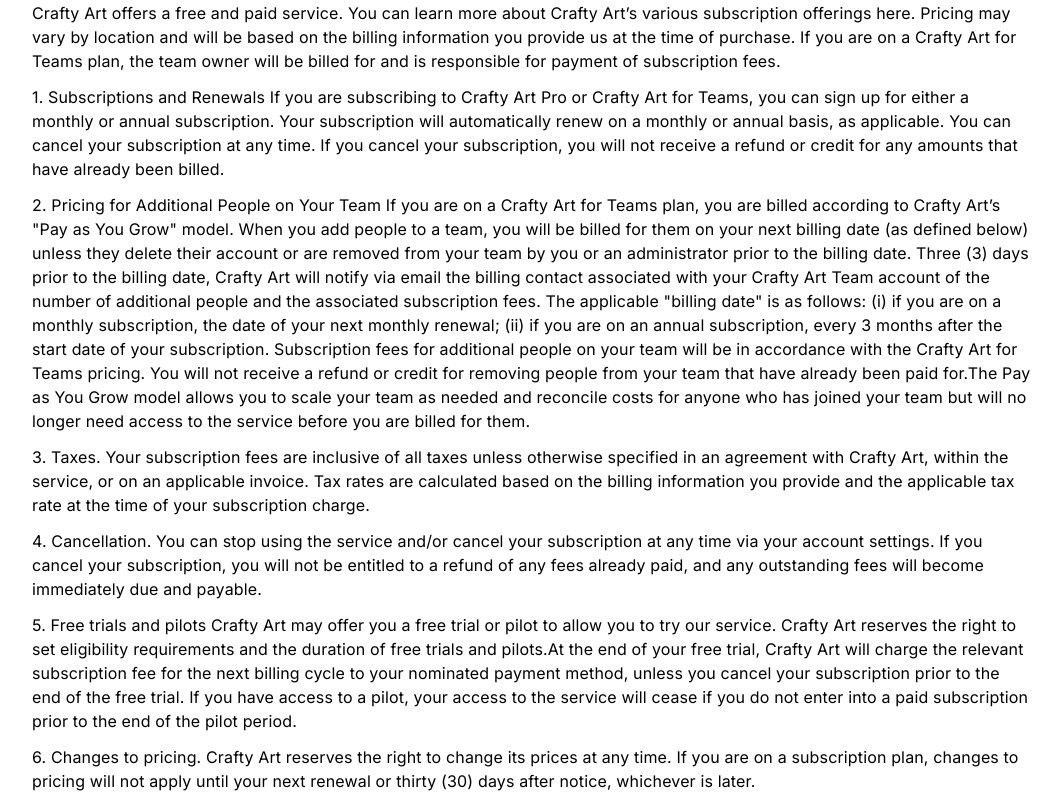
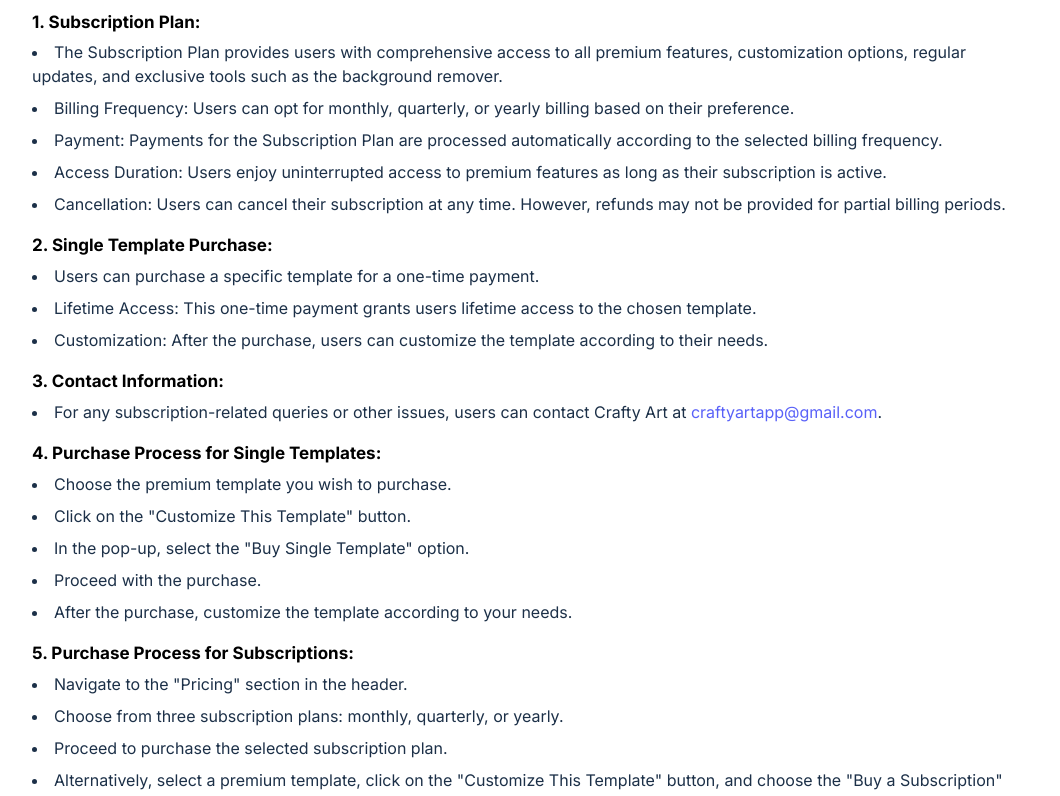
Before and after one commit to Tejaslakhani52/new-craft, a Next.js app: page /term-condition in a window 1280 px wide. Shown: the part 3380-4176 px from the top of the page, without its empty margins (108-1168 px from the left). Built offline with nearby package versions, Linux system fonts and the light colour scheme; no server answers.

Commit message:
dvdsvsdvd

```diff
--- a/package.json
+++ b/package.json
@@ -49,6 +49,7 @@
     "next": "^14.0.1",
     "postcss": "^8.4.33",
     "react": "^18.2.0",
+    "react-device-detect": "^2.2.3",
     "react-dom": "^18.2.0",
     "react-hot-toast": "^2.4.1",
     "react-iframe": "^1.8.5",
--- a/src/components/Home/dashboard/dashboardComponents/templatesBox/components/ImageBox.tsx
+++ b/src/components/Home/dashboard/dashboardComponents/templatesBox/components/ImageBox.tsx
@@ -8,6 +8,7 @@
 import { useRouter } from "next/router";
 import React, { useEffect, useRef, useState } from "react";
 import { useDispatch } from "react-redux";
+import { isMobile } from "react-device-detect";
 
 interface ImageBoxesProps {
   templates: DataType;
@@ -69,14 +70,14 @@
       key={templates.id_name}
       href={`/templates/p/${templates.id_name}`}
       onClick={(e) => {
-        if (screenWidth > 700) {
+        if (!isMobile) {
           e.preventDefault();
         }
       }}
     >
       <Box
         onClick={() => {
-          if (screenWidth > 700) {
+          if (!isMobile) {
             setIdName(templates?.id_name);
             setOpenModal(true);
             window.history.replaceState(
--- a/src/components/common/ImageBox.tsx
+++ b/src/components/common/ImageBox.tsx
@@ -4,6 +4,7 @@
 import Link from "next/link";
 import { useRouter } from "next/router";
 import React, { useEffect, useRef, useState } from "react";
+import { isMobile } from "react-device-detect";
 
 interface ImageBoxProps {
   templates: DataType | any;
@@ -69,7 +70,7 @@
       <Link
         href={`/templates/p/${templates.id_name}`}
         onClick={(e) => {
-          if (screenWidth > 700) {
+          if (!isMobile) {
             e.preventDefault();
           }
         }}
@@ -77,7 +78,7 @@
         <div
           className="w-full h-full p-[8px] relative"
           onClick={() => {
-            if (screenWidth > 700) {
+            if (!isMobile) {
               setIdName(templates?.id_name);
               setOpenModal(true);
               window.history.replaceState(
--- a/src/pages/term-condition/index.tsx
+++ b/src/pages/term-condition/index.tsx
@@ -1,3 +1,4 @@
+import { handleEmailClick } from "@/src/commonFunction/emailCheck";
 import { Box, Typography } from "@mui/material";
 import dynamic from "next/dynamic";
 import React from "react";
@@ -317,76 +318,139 @@
             6. Billing
           </Typography>
 
-          <Typography className="mb-3">
-            Crafty Art offers a free and paid service. You can learn more about
-            Crafty Art’s various subscription offerings here. Pricing may vary
-            by location and will be based on the billing information you provide
-            us at the time of purchase. If you are on a Crafty Art for Teams
-            plan, the team owner will be billed for and is responsible for
-            payment of subscription fees.
+          <Typography
+            variant="h3"
+            className=" text-[17px] mt-5 mb-2 font-[700]"
+          >
+            1. Subscription Plan:
           </Typography>
 
-          <Typography className="mb-3">
-            1. Subscriptions and Renewals If you are subscribing to Crafty Art
-            Pro or Crafty Art for Teams, you can sign up for either a monthly or
-            annual subscription. Your subscription will automatically renew on a
-            monthly or annual basis, as applicable. You can cancel your
-            subscription at any time. If you cancel your subscription, you will
-            not receive a refund or credit for any amounts that have already
-            been billed.
-          </Typography>
-          <Typography className="mb-3">
-            2. Pricing for Additional People on Your Team If you are on a Crafty
-            Art for Teams plan, you are billed according to Crafty Art’s "Pay as
-            You Grow" model. When you add people to a team, you will be billed
-            for them on your next billing date (as defined below) unless they
-            delete their account or are removed from your team by you or an
-            administrator prior to the billing date. Three (3) days prior to the
-            billing date, Crafty Art will notify via email the billing contact
-            associated with your Crafty Art Team account of the number of
-            additional people and the associated subscription fees. The
-            applicable "billing date" is as follows: (i) if you are on a monthly
-            subscription, the date of your next monthly renewal; (ii) if you are
-            on an annual subscription, every 3 months after the start date of
-            your subscription. Subscription fees for additional people on your
-            team will be in accordance with the Crafty Art for Teams pricing.
-            You will not receive a refund or credit for removing people from
-            your team that have already been paid for.The Pay as You Grow model
-            allows you to scale your team as needed and reconcile costs for
-            anyone who has joined your team but will no longer need access to
-            the service before you are billed for them.
-          </Typography>
-          <Typography className="mb-3">
-            3. Taxes. Your subscription fees are inclusive of all taxes unless
-            otherwise specified in an agreement with Crafty Art, within the
-            service, or on an applicable invoice. Tax rates are calculated based
-            on the billing information you provide and the applicable tax rate
-            at the time of your subscription charge.
-          </Typography>
-          <Typography className="mb-3">
-            4. Cancellation. You can stop using the service and/or cancel your
-            subscription at any time via your account settings. If you cancel
-            your subscription, you will not be entitled to a refund of any fees
-            already paid, and any outstanding fees will become immediately due
-            and payable.
-          </Typography>
-          <Typography className="mb-3">
-            5. Free trials and pilots Crafty Art may offer you a free trial or
-            pilot to allow you to try our service. Crafty Art reserves the right
-            to set eligibility requirements and the duration of free trials and
-            pilots.At the end of your free trial, Crafty Art will charge the
-            relevant subscription fee for the next billing cycle to your
-            nominated payment method, unless you cancel your subscription prior
-            to the end of the free trial. If you have access to a pilot, your
-            access to the service will cease if you do not enter into a paid
-            subscription prior to the end of the pilot period.
+          <li className="text-black max-sm:text-[15px] mb-2 max-2sm:text-[13px]  ">
+            {" "}
+            The Subscription Plan provides users with comprehensive access to
+            all premium features, customization options, regular updates, and
+            exclusive tools such as the background remover.
+          </li>
+          <li className="text-black max-sm:text-[15px] mb-2 max-2sm:text-[13px]  ">
+            Billing Frequency: Users can opt for monthly, quarterly, or yearly
+            billing based on their preference.
+          </li>
+          <li className="text-black max-sm:text-[15px] mb-2 max-2sm:text-[13px]  ">
+            Payment: Payments for the Subscription Plan are processed
+            automatically according to the selected billing frequency.
+          </li>
+          <li className="text-black max-sm:text-[15px] mb-2 max-2sm:text-[13px]  ">
+            Access Duration: Users enjoy uninterrupted access to premium
+            features as long as their subscription is active.
+          </li>
+          <li className="text-black max-sm:text-[15px] mb-2 max-2sm:text-[13px]  ">
+            Cancellation: Users can cancel their subscription at any time.
+            However, refunds may not be provided for partial billing periods.
+          </li>
+
+          <Typography
+            variant="h3"
+            className=" text-[17px] mt-5 mb-2 font-[700]"
+          >
+            2. Single Template Purchase:
           </Typography>
 
+          <li className="text-black max-sm:text-[15px] mb-2 max-2sm:text-[13px]  ">
+            {" "}
+            Users can purchase a specific template for a one-time payment.
+          </li>
+          <li className="text-black max-sm:text-[15px] mb-2 max-2sm:text-[13px]  ">
+            Lifetime Access: This one-time payment grants users lifetime access
+            to the chosen template.
+          </li>
+          <li className="text-black max-sm:text-[15px] mb-2 max-2sm:text-[13px]  ">
+            Customization: After the purchase, users can customize the template
+            according to their needs.
+          </li>
+
+          <Typography
+            variant="h3"
+            className=" text-[17px] mt-5 mb-2 font-[700]"
+          >
+            3. Contact Information:
+          </Typography>
+
+          <li className="text-black max-sm:text-[15px] mb-2 max-2sm:text-[13px]  ">
+            For any subscription-related queries or other issues, users can
+            contact Crafty Art at{" "}
+            <span
+              className="text-[#5961F8] cursor-pointer"
+              onClick={handleEmailClick}
+            >
+              {" "}
+              craftyartapp@gmail.com
+            </span>
+            .
+          </li>
+
+          <Typography
+            variant="h3"
+            className=" text-[17px] mt-5 mb-2 font-[700]"
+          >
+            4. Purchase Process for Single Templates:
+          </Typography>
+
+          <li className="text-black max-sm:text-[15px] mb-2 max-2sm:text-[13px]  ">
+            Choose the premium template you wish to purchase.
+          </li>
+          <li className="text-black max-sm:text-[15px] mb-2 max-2sm:text-[13px]  ">
+            Click on the "Customize This Template" button.
+          </li>
+          <li className="text-black max-sm:text-[15px] mb-2 max-2sm:text-[13px]  ">
+            In the pop-up, select the "Buy Single Template" option.
+          </li>
+          <li className="text-black max-sm:text-[15px] mb-2 max-2sm:text-[13px]  ">
+            Proceed with the purchase.
+          </li>
+          <li className="text-black max-sm:text-[15px] mb-2 max-2sm:text-[13px]  ">
+            After the purchase, customize the template according to your needs.
+          </li>
+
+          <Typography
+            variant="h3"
+            className=" text-[17px] mt-5 mb-2 font-[700]"
+          >
+            5. Purchase Process for Subscriptions:
+          </Typography>
+          <li className="text-black max-sm:text-[15px] mb-2 max-2sm:text-[13px]  ">
+            Navigate to the "Pricing" section in the header.
+          </li>
+          <li className="text-black max-sm:text-[15px] mb-2 max-2sm:text-[13px]  ">
+            Choose from three subscription plans: monthly, quarterly, or yearly.
+          </li>
+          <li className="text-black max-sm:text-[15px] mb-2 max-2sm:text-[13px]  ">
+            Proceed to purchase the selected subscription plan.
+          </li>
+          <li className="text-black max-sm:text-[15px] mb-2 max-2sm:text-[13px]  ">
+            Alternatively, select a premium template, click on the "Customize
+            This Template" button, and choose the "Buy a Subscription" option in
+            the pop-up.
+          </li>
+
+          <Typography
+            variant="h3"
+            className=" text-[17px] mt-5 mb-2 font-[700]"
+          >
+            6. No Purchase Limit:
+          </Typography>
+          <li className="text-black max-sm:text-[15px] mb-2 max-2sm:text-[13px]  ">
+            There is no limit to the number of templates a user can purchase.
+          </li>
+          <li className="text-black max-sm:text-[15px] mb-2 max-2sm:text-[13px]  ">
+            Each template comes with lifetime access after a one-time payment.
+          </li>
+
           <Typography className="mb-3">
-            6. Changes to pricing. Crafty Art reserves the right to change its
-            prices at any time. If you are on a subscription plan, changes to
-            pricing will not apply until your next renewal or thirty (30) days
-            after notice, whichever is later.
+            Please note that the above is a generic draft, and you may need to
+            tailor it further based on specific details or legal requirements
+            applicable to Crafty Art Pro. It's recommended to consult with legal
+            professionals to ensure compliance with applicable laws and
+            regulations.
           </Typography>
 
           <Typography
```
Also changed, not shown: src/components/singleTemplate/TemplateModal.tsx (+4 -23 lines), src/pages/referral-program/index.tsx (+9 -2 lines), src/pages/templates/p/[templateId]/index.tsx (renamed from src/pages/templates/p/[templateId].tsx, +14 -41 lines), src/redux/action/AuthToken.ts (+9 -9 lines), 1 other file (tests, documents, lock files or other folders).
